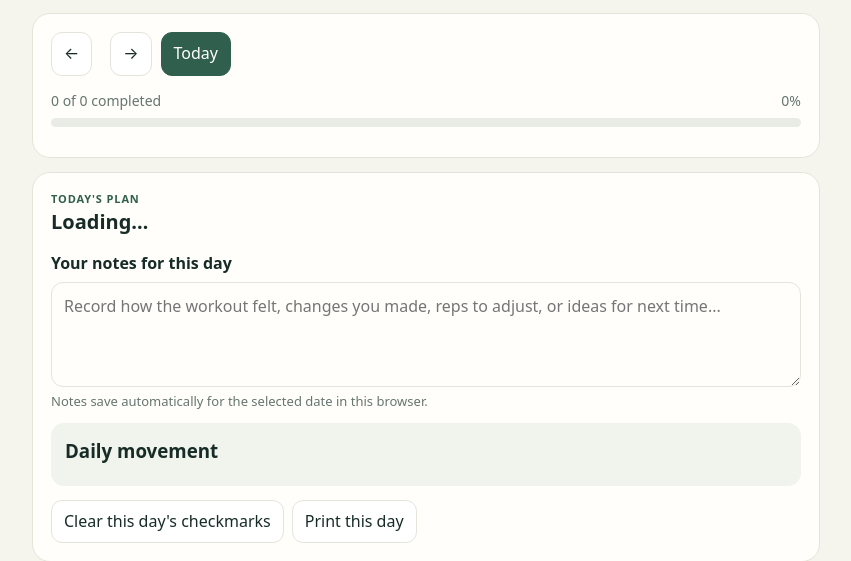
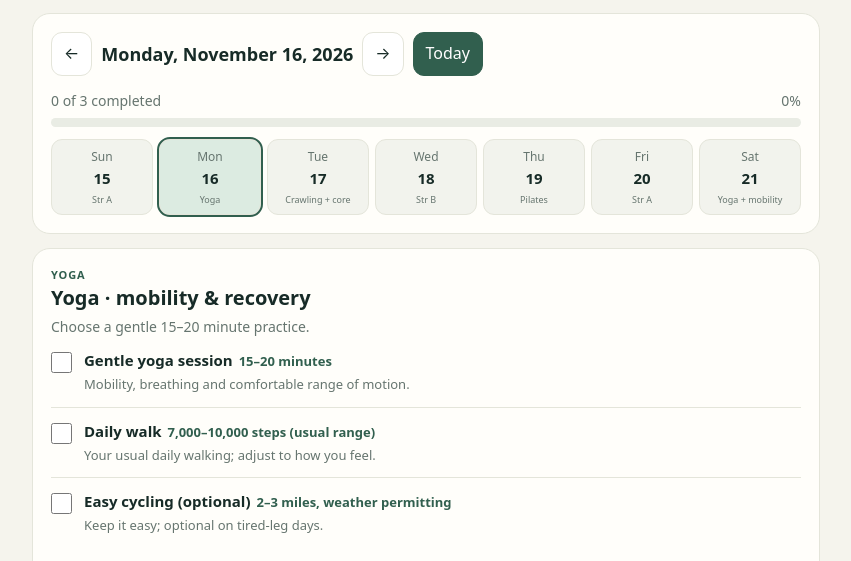
Before and after one commit to 1drewcarpenter/daily-sweat, a plain HTML site: page index.html in a window 1280 px wide. Shown: the part 220-781 px from the top of the page, without its empty margins (214-1065 px from the left). Drawn offline with Linux system fonts and the light colour scheme.

Commit message:
Fix JavaScript syntax so tracker and saved checkmarks load

```diff
--- a/index.html
+++ b/index.html
@@ -38,7 +38,9 @@ const plans={
 };
 function key(d){return `${d.getFullYear()}-${String(d.getMonth()+1).padStart(2,'0')}-${String(d.getDate()).padStart(2,'0')}`}
 function load(){try{return JSON.parse(localStorage.getItem('dailySweatChecksV1')||'{}')}catch(e){return {}}}
-function save(d){localStorage.setItem('dailySweatChecksV1',JSON.stringify(d))}\nfunction loadNotes(){try{return JSON.parse(localStorage.getItem('dailySweatNotesV1')||'{}')}catch(e){return {}}}\nfunction saveNote(dateKey,value){const notes=loadNotes();notes[dateKey]=value;localStorage.setItem('dailySweatNotesV1',JSON.stringify(notes))}
+function save(d){localStorage.setItem('dailySweatChecksV1',JSON.stringify(d))}
+function loadNotes(){try{return JSON.parse(localStorage.getItem('dailySweatNotesV1')||'{}')}catch(e){return {}}}
+function saveNote(dateKey,value){const notes=loadNotes();notes[dateKey]=value;localStorage.setItem('dailySweatNotesV1',JSON.stringify(notes))}
 function prepareToday(){
   const todayKey=key(new Date());
   const lastOpened=localStorage.getItem('dailySweatLastOpenedDate');
@@ -51,7 +53,8 @@ function prepareToday(){
 }
 prepareToday();
 function render(){
-const k=key(selected),day=selected.getDay(),p=plans[day],checks=load()[k]||{};\ndocument.getElementById('dailyNotes').value=loadNotes()[k]||'';
+const k=key(selected),day=selected.getDay(),p=plans[day],checks=load()[k]||{};
+document.getElementById('dailyNotes').value=loadNotes()[k]||'';
 document.getElementById('selectedDate').textContent=selected.toLocaleDateString(undefined,{weekday:'long',month:'long',day:'numeric',year:'numeric'});
 document.getElementById('dayType').textContent=p.type;document.getElementById('workoutTitle').textContent=p.title;document.getElementById('workoutIntro').textContent=p.intro;
 const all=[...p.items.map(x=>({id:x[0],name:x[1],target:x[2],detail:x[3]})),{id:'walk',name:'Daily walk',target:'7,000–10,000 steps (usual range)',detail:'Your usual daily walking; adjust to how you feel.'},{id:'cycle',name:'Easy cycling (optional)',target:'2–3 miles, weather permitting',detail:'Keep it easy; optional on tired-leg days.'}];
```
